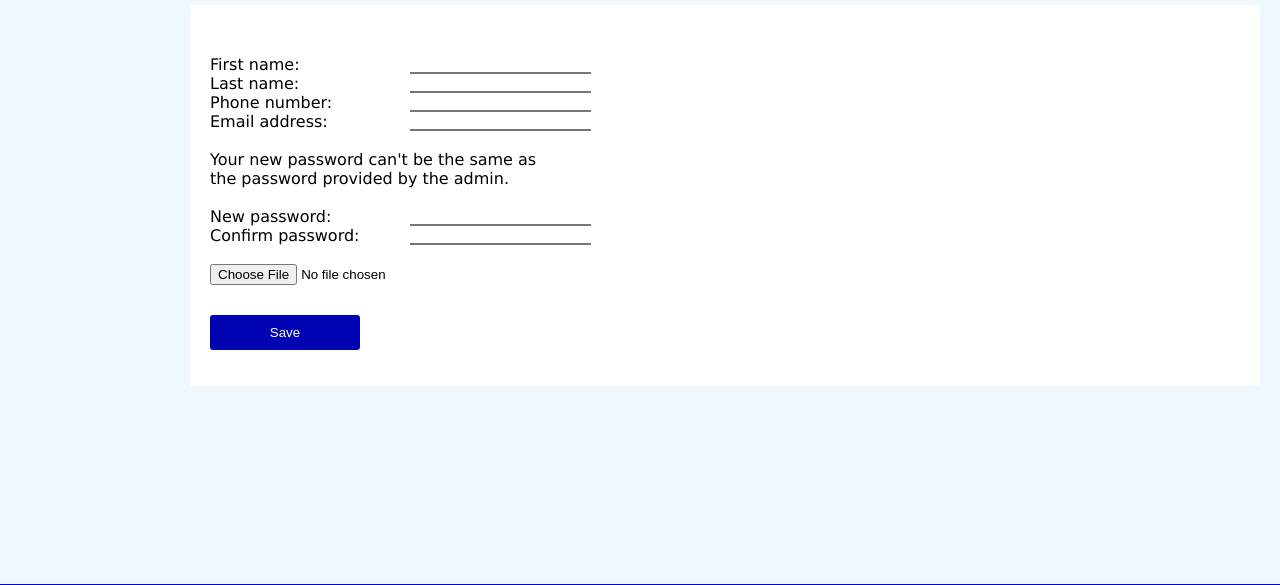
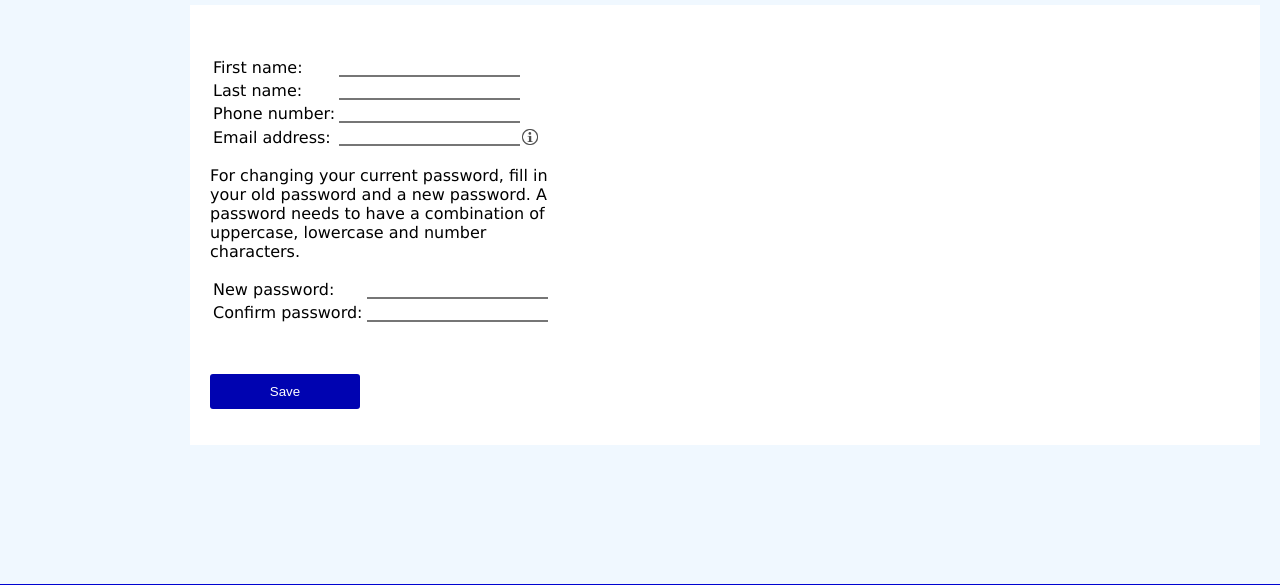
Before and after one commit to wouterhoutsma/project_weerstations, a PHP site: template Views/firstlogin.view.php in a window 1280 px wide. Shown: the part 103-688 px from the top of the page. Run offline with PHP 8.4, Linux system fonts and the light colour scheme; the template is opened without the code that fills it, so the values that code supplies are empty.

Commit message:
Hover icon also at first login

```diff
--- a/Views/controlpanel.view.php
+++ b/Views/controlpanel.view.php
@@ -48,7 +48,7 @@
                     </tr>
 
                 </table>
-                <input type="file" name="profilepicture"/><br>
+                <br>
                 <input type="submit" class="button" value="Save"/>
             </form>
             <?php if(isset($error)){ ?>
--- a/Views/firstlogin.view.php
+++ b/Views/firstlogin.view.php
@@ -4,20 +4,42 @@ $this->view('header', compact('title')); ?>
 <div id="content">
        <div id="accountsettings">
         <form action="/firstlogin" method="post">
-            <label>First name:</label> <input type="text" name="firstname" value="<?php if(isset($firstname)) { echo $firstname; } ?>"/><br>
-            <label>Last name:</label> <input type="text" name="lastname" value="<?php if(isset($lastname)) { echo $lastname; } ?>"/><br>
-            <label>Phone number:</label> <input type="text" name="phonenumber" value="<?php if(isset($phonenumber)) { echo $phonenumber; } ?>"/><br>
-            <label>Email address:</label> <input type="text" name="emailaddress" value="<?php if(isset($email)) { echo $email; } ?>"/><br>
-
+            <table class="table-no-padding">
+                <tr>
+                    <td>First name:</td>
+                    <td><input type="text" name="firstname" value="<?php if(isset($firstname)) { echo $firstname; } ?>"/></td>
+                </tr>
+                <tr>
+                    <td>Last name:</td>
+                    <td><input type="text" name="lastname" value="<?php if(isset($lastname)) { echo $lastname; } ?>"/></td>
+                </tr>
+                <tr>
+                    <td>Phone number:</td>
+                    <td><input type="text" name="phone" value="<?php if(isset($phonenumber)) { echo $phonenumber; } ?>"/></td>
+                </tr>
+                <tr>
+                    <td>Email address:</td>
+                    <td style="width:600px;"><input type="text" name="email" value="<?php if(isset($email)) { echo $email; } ?>"/>
+                        <div class="infobox"><img src="/assets/information-icon-3.png"/>
+                            <span class="infoboxtext">You will have to log in using this emailaddress.</span></div></td>
+                </tr>
+            </table>
+            <p style="width:370px;">
+                For changing your current password,
+                fill in your old password and a new password.
+                A password needs to have a combination of uppercase, lowercase and number characters.
+            </p>
+            <table class="table-no-padding td-width">
+                <tr>
+                    <td>New password:</td>
+                    <td><input type="password" name="newpassword"/></td>
+                </tr>
+                <tr>
+                    <td>Confirm password:</td>
+                    <td><input type="password" name="confirmpassword"/></td>
+                </tr>
+            </table>
             <br>
-            Your new password can't be the same as
-            <br>the password provided by the admin.
-            <br><br>
-
-            <label>New password:</label> <input type="password" name="newpassword"/><br>
-            <label>Confirm password:</label> <input type="password" name="confirmpassword"/><br>
-            <br>
-            <input type="file" name="profilepicture"/><br>
             <input type="hidden" name="oldemail" value="<?php if(isset($oldemail)) { echo $oldemail; } else { echo $email; } ?>"/>
             <input type="hidden" name="oldpassword" value="<?php if(isset($oldpassword)) { echo $oldpassword; } ?>"/>
             <input type="submit" class="button" value="Save"/>
```
